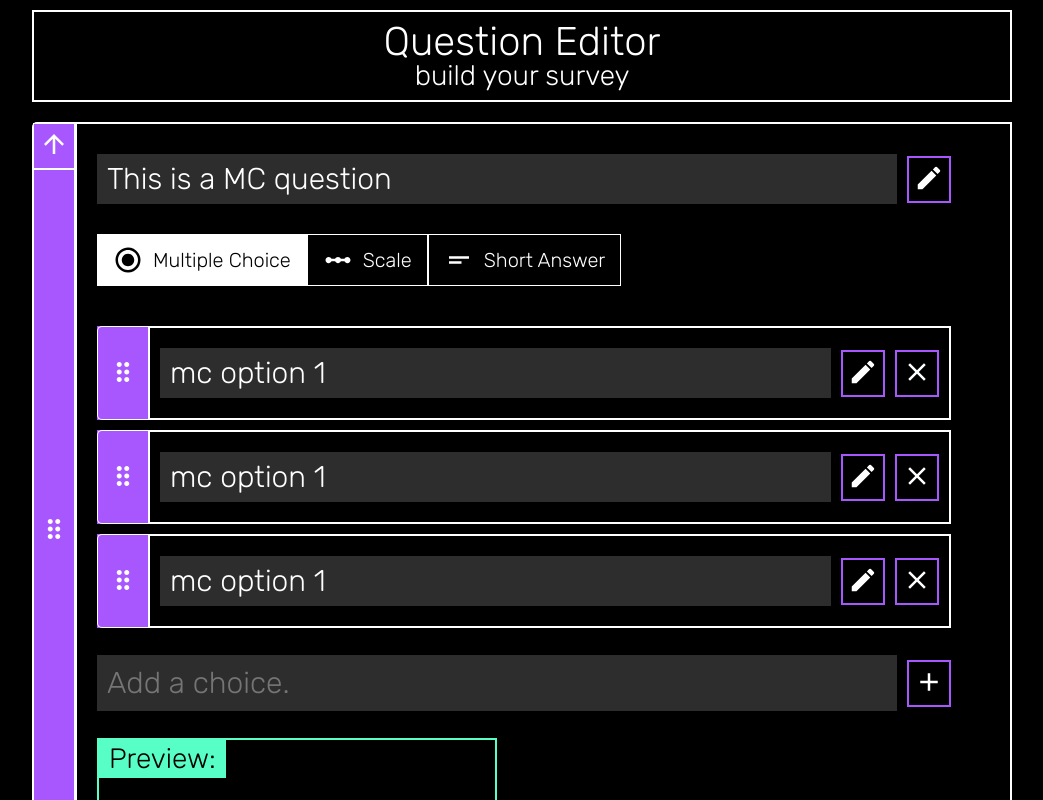
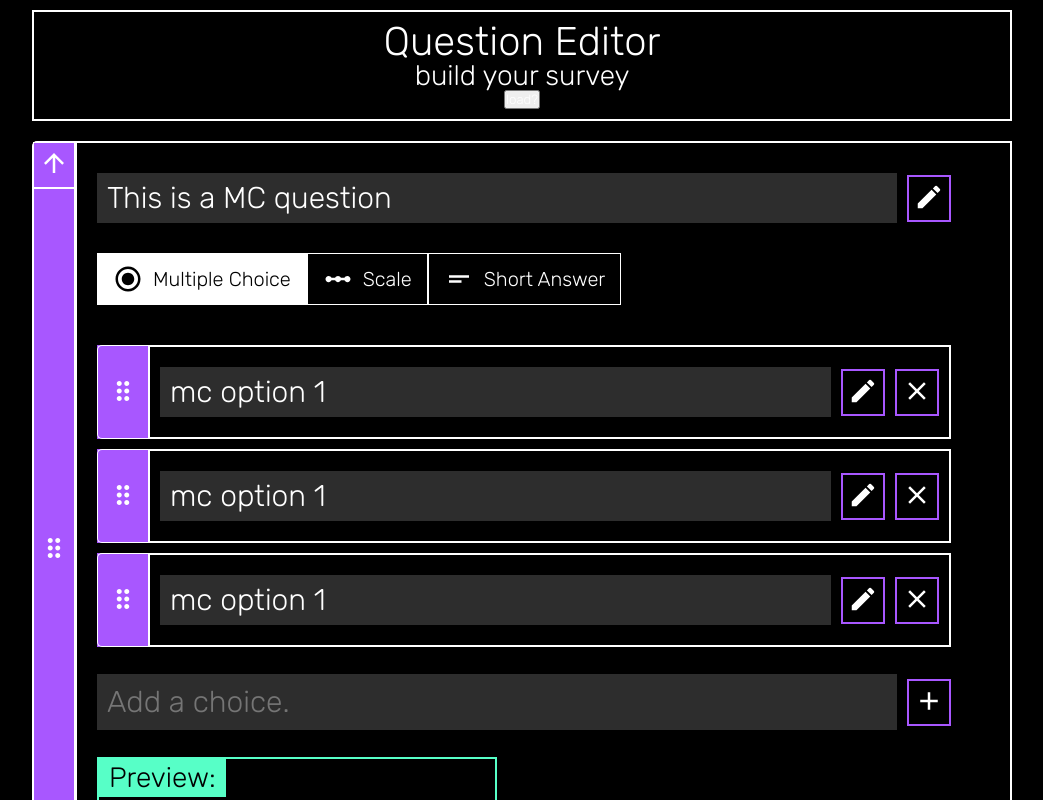
Before and after one commit to klalicki/mini-survey, a Next.js app: page /edit in a window 1280 px wide. Shown: the top 800 px of the page, without its empty margins (118-1161 px from the left). Built offline with nearby package versions, Linux system fonts and the light colour scheme.

Commit message:
switches edit endpoint to use query string for id

```diff
--- a/components/SectionList/SectionList.tsx
+++ b/components/SectionList/SectionList.tsx
@@ -1,12 +1,22 @@
+import { useContext } from "react";
 import { AddSections } from "../AddSections/AddSections";
 import SectionSort from "../SectionSort/SectionSort";
+import { SectionListContext } from "@/contexts/SectionListContext";
 const SectionList = () => {
+  const { loadFromServer } = useContext(SectionListContext);
   return (
     <div className="app-wrapper">
       <div className="eq-container centered">
         <div className="eq-welcome">
           <h1>Question Editor</h1>
           <h2>build your survey</h2>
+          <button
+            onClick={() => {
+              loadFromServer("65255b40ff6671ff63e67b54");
+            }}
+          >
+            load?
+          </button>
         </div>
       </div>
       <SectionSort></SectionSort>
--- a/contexts/SectionListContext.tsx
+++ b/contexts/SectionListContext.tsx
@@ -1,6 +1,7 @@
 import { PropsWithChildren, createContext, useContext, useState } from "react";
 import { SurveySection, CreateBlankSection } from "@/types/SectionTypes";
 import { sampleData } from "@/utils/sampleData";
+import axios from "axios";
 type SectionListContextValues = {
   sectionList: SurveySection[];
   addBlankSection: Function;
@@ -11,6 +12,7 @@ type SectionListContextValues = {
   getSectionById: Function;
   updateSectionMerge: Function;
   deleteSection: Function;
+  loadFromServer: Function;
 };
 const defaultValues: SectionListContextValues = {
   sectionList: [],
@@ -22,6 +24,7 @@ const defaultValues: SectionListContextValues = {
   getSectionById: () => {},
   updateSectionMerge: () => {},
   deleteSection: () => {},
+  loadFromServer: () => {},
 };
 export const SectionListContext = createContext(defaultValues);
 export const SectionListWrapper = (props: PropsWithChildren) => {
@@ -102,6 +105,17 @@ export const SectionListWrapper = (props: PropsWithChildren) => {
     });
     moveSection(initialIndex, targetIndex);
   };
+
+  const loadFromServer = async (id: string) => {
+    try {
+      const newData = await axios.get(`/api/survey/edit`, {
+        params: { id: id },
+      });
+      console.log(newData);
+    } catch (error) {
+      console.log(error);
+    }
+  };
   return (
     <SectionListContext.Provider
       value={{
@@ -114,6 +128,7 @@ export const SectionListWrapper = (props: PropsWithChildren) => {
         updateSection,
         updateSectionMerge,
         deleteSection,
+        loadFromServer,
       }}
     >
       {props.children}
--- a/package.json
+++ b/package.json
@@ -16,6 +16,7 @@
     "@emotion/styled": "^11.11.0",
     "@mui/icons-material": "^5.14.12",
     "@mui/material": "^5.14.12",
+    "axios": "^1.5.1",
     "framer-motion": "^10.16.4",
     "lorem-ipsum": "^2.0.8",
     "mongodb": "6.1",
--- a/pages/api/survey/edit.ts
+++ b/pages/api/survey/edit.ts
@@ -7,8 +7,12 @@ export default async function handler(
   res: NextApiResponse<any>
 ) {
   if (req.method === "GET") {
+    console.log(req.query.id);
     // get data
-    const result = await getSurvey(req.body.id);
+    if (!req.query.id) {
+      res.status(404).send("invalid query");
+    }
+    const result = await getSurvey(req.query.id as string);
     // console.log(req.body);
     // console.log(req.method);
     // console.log(result);
@@ -22,7 +26,10 @@ export default async function handler(
     //   res.status(200).json({ id: result });
     // }
   } else if (req.method === "PUT") {
-    await updateSurvey(req.body.id, req.body.surveyData);
+    if (!req.query.id) {
+      res.status(404).send("invalid query");
+    }
+    await updateSurvey(req.query.id as string, req.body.surveyData);
     res.status(200).send("successfully updated?");
   } else {
     res
```
Also changed, not shown: 1 other file (tests, documents, lock files or other folders).
